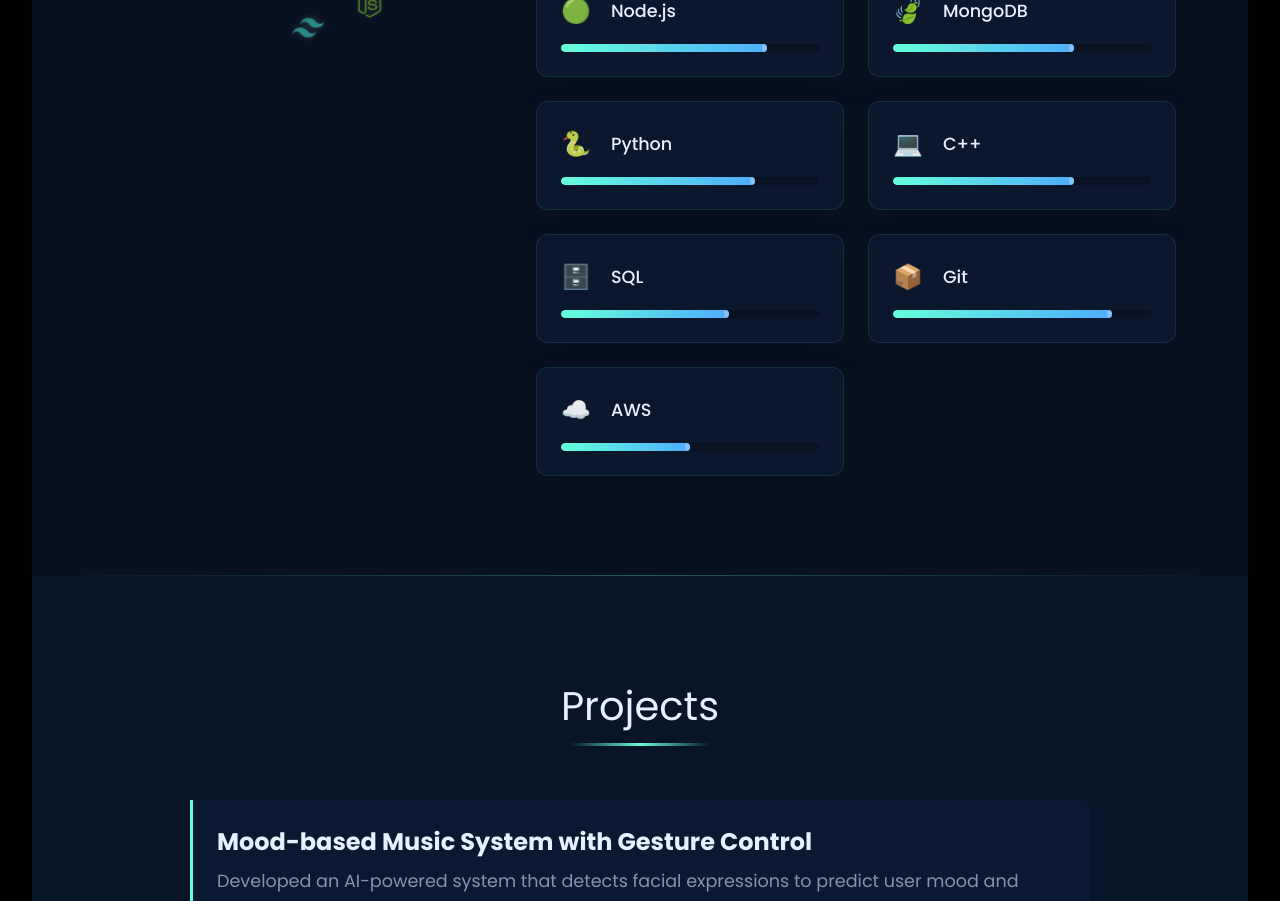
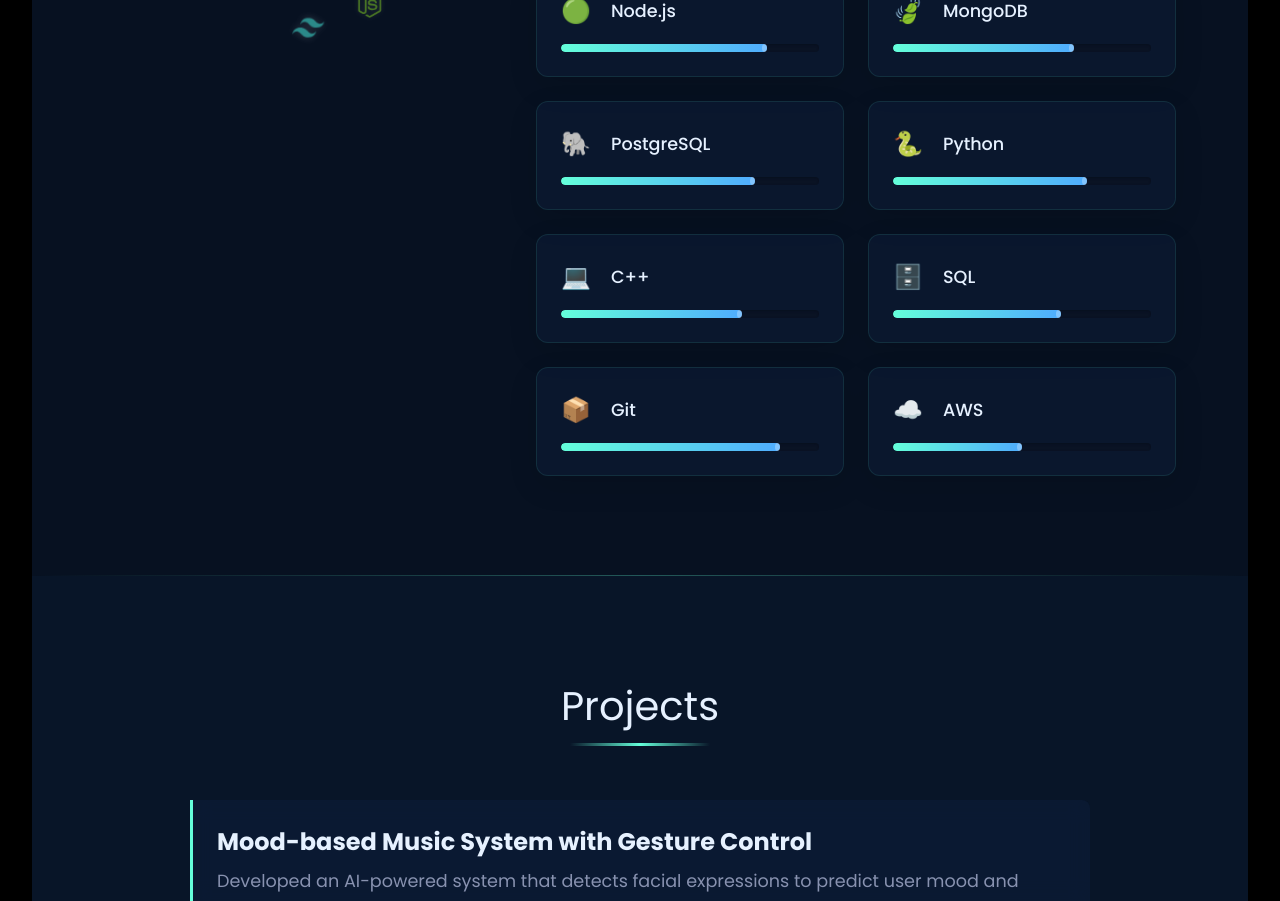
Before and after one commit to kumarsinharitesh/portfolio, a React (Create React App) app: page / in a window 1280 px wide. Shown: the part 3140-4041 px from the top of the page. Built offline with nearby package versions, Linux system fonts and the light colour scheme.

Commit message:
Add PostgreSQL skill to Skills component

```diff
--- a/src/components/Skills.js
+++ b/src/components/Skills.js
@@ -17,6 +17,7 @@ const Skills = () => {
       { name: 'CSS3', category: 'frontend', level: 85, icon: '🎨' },
       { name: 'Node.js', category: 'backend', level: 80, icon: '🟢' },
       { name: 'MongoDB', category: 'backend', level: 70, icon: '🍃' },
+      { name: 'PostgreSQL', category: 'backend', level: 75, icon: '🐘'},
       { name: 'Python', category: 'backend', level: 75, icon: '🐍' },
       { name: 'C++', category: 'backend', level: 70, icon: '💻' },
       { name: 'SQL', category: 'backend', level: 65, icon: '🗄️' },
```
